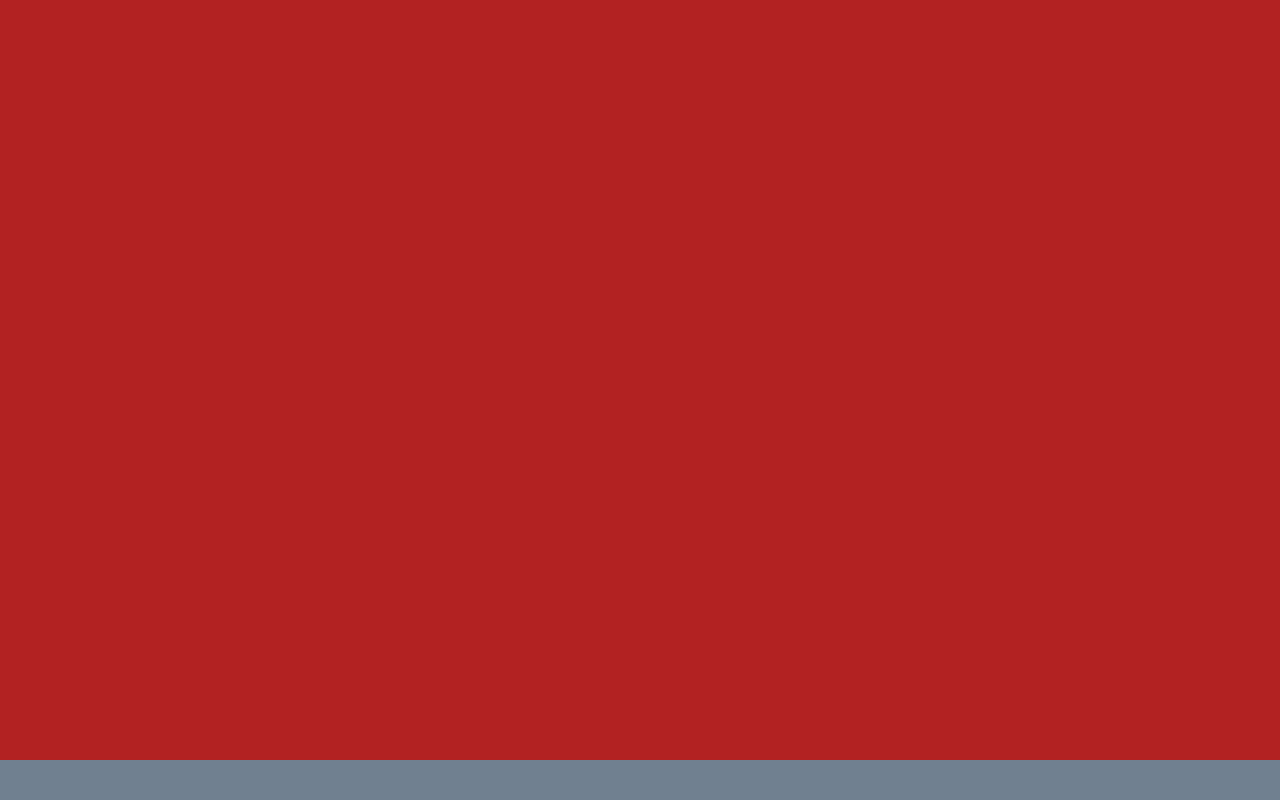
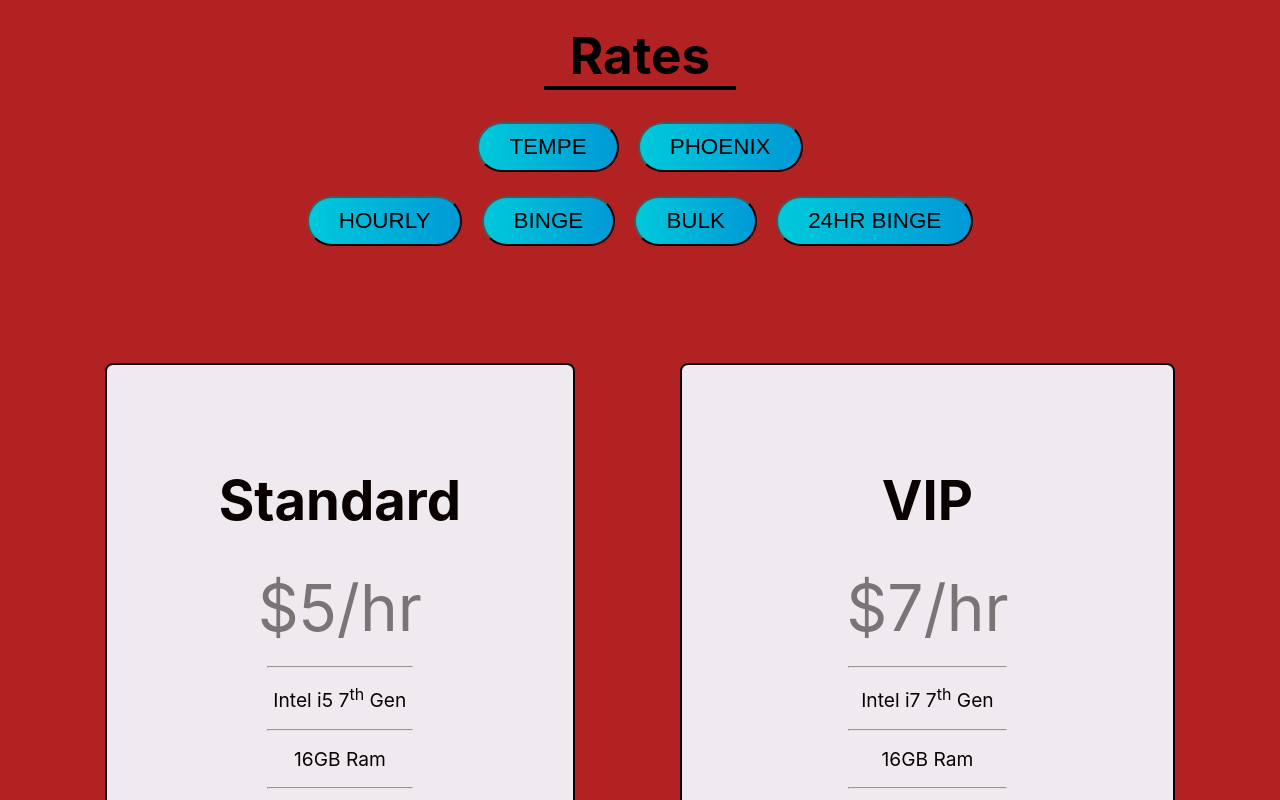
Before and after one commit to Flaskfullofcoffee/react_grid, a React (Create React App) app: page / in a window 1280 px wide. Shown: the part 1640-2440 px from the top of the page. Built offline with nearby package versions, Linux system fonts and the light colour scheme.

Commit message:
set framework for rates & prices sections

```diff
--- a/src/App.scss
+++ b/src/App.scss
@@ -5,6 +5,16 @@ body, * {
 }
 li {
   list-style-type: none;
+}
+.btn {
+  text-align: center;
+  padding: 10px 30px;
+  margin: 0 .75vw;
+  border-radius: 30px;
+  text-transform: uppercase;
+  font-size: 1.75vw;
+  background: linear-gradient(to right, #00c9db 0%, #0099d6 100%);
+  box-shadow: none;
 }
 section {
   height: 100vh;
@@ -69,8 +79,74 @@ section {
 /* Rates Section Styles */
 
 .rates {
+  height: 150vh;
+  text-align: center;
   background: firebrick;
+  .title {
+    position: relative;
+    top: 8vh;
+    width: 15%;
+    font-size: 4vw;
+    border-bottom: 4px solid black;
+    display: inline-block;
+  }
+  .location-rate, .prices {
+    position: relative;
+    display: flex;
+    justify-content: center;
+  }
+  .location-rate {
+    top: 12vh;
+  }
+  .prices {
+    top: 15vh;
+  }
 }
+
+  /* PriceInfo Section Styles */
+
+  .price-info {
+    position: relative;
+    top: 20vh;
+    .price-wrapper {
+      height: 100%;
+      width: 100%;
+      display: flex;
+      flex-direction: row;
+      justify-content: space-evenly;
+    }
+    .card {
+      display: flex;
+      flex-direction: column;
+      align-items: center;
+      align-self: center;
+      background: #f2f5fa;
+      opacity: .95;
+      border-radius: 8px;
+      border: 2px solid black;
+      padding: 8%;
+      h3 {
+        color: black;
+        font-size: 4.25vw;
+        margin-bottom: 2.5vh;
+      }
+      p {
+        margin: 2vh 0;
+        font-size: 1.5vw;
+      }
+      hr {
+        color: blue;
+        width: 55%;
+      }
+      .cost {
+        margin-bottom: 2.5vh;
+        opacity: .5;
+        font-size: 5vw
+      }
+    }
+  }
+
+  /* End PriceInfo Styles */
 
 /* Contact Section Styles */
 
--- /dev/null
+++ b/src/PriceInfo.js
@@ -0,0 +1,42 @@
+import React, { Component } from 'react'
+import './App.scss'
+
+class PriceInfo extends Component {
+
+    render() {
+      return (
+          <section className='price-info'>
+            <div className='price-wrapper'>
+              <div className='card'>
+                <h3>Standard</h3>
+                <p className='cost'>$5/hr</p>
+                <hr />
+                <p>Intel i5 7<sup>th</sup> Gen</p>
+                <hr />
+                <p>16GB Ram</p>
+                <hr />
+                <p>NVIDIA GTX 1070</p>
+                <hr />
+                <p>BenQ 24" esports 240hz xl's</p>
+                <hr />
+              </div>
+              <div className='card'>
+                <h3>VIP</h3>
+                <p className='cost'>$7/hr</p>
+                <hr />
+                <p>Intel i7 7<sup>th</sup> Gen</p>
+                <hr />
+                <p>16GB Ram</p>
+                <hr />
+                <p>NVIDIA GTX 1080</p>
+                <hr />
+                <p>BenQ 27" 2K esports 144hz xl's</p>
+                <hr />
+              </div>
+            </div>
+          </section>
+        )
+    }
+}
+
+export default PriceInfo
--- a/src/Rates.js
+++ b/src/Rates.js
@@ -1,4 +1,5 @@
 import React, { Component } from 'react'
+import PriceInfo from './PriceInfo.js'
 import './App.scss'
 
 class Rates extends Component {
@@ -6,7 +7,18 @@ class Rates extends Component {
     render() {
       return (
           <section className='rates'>
-
+            <h2 className='title'>Rates</h2>
+            <div className='location-rate'>
+              <button className='btn tempe'>Tempe</button>
+              <button className='btn phoenix'>Phoenix</button>
+            </div>
+            <div className='prices'>
+              <button className='btn hourly'>Hourly</button>
+              <button className='btn binge'>Binge</button>
+              <button className='btn bulk'>Bulk</button>
+              <button className='btn twenty-four'>24hr Binge</button>
+            </div>
+            <PriceInfo />
           </section>
         )
     }
```
